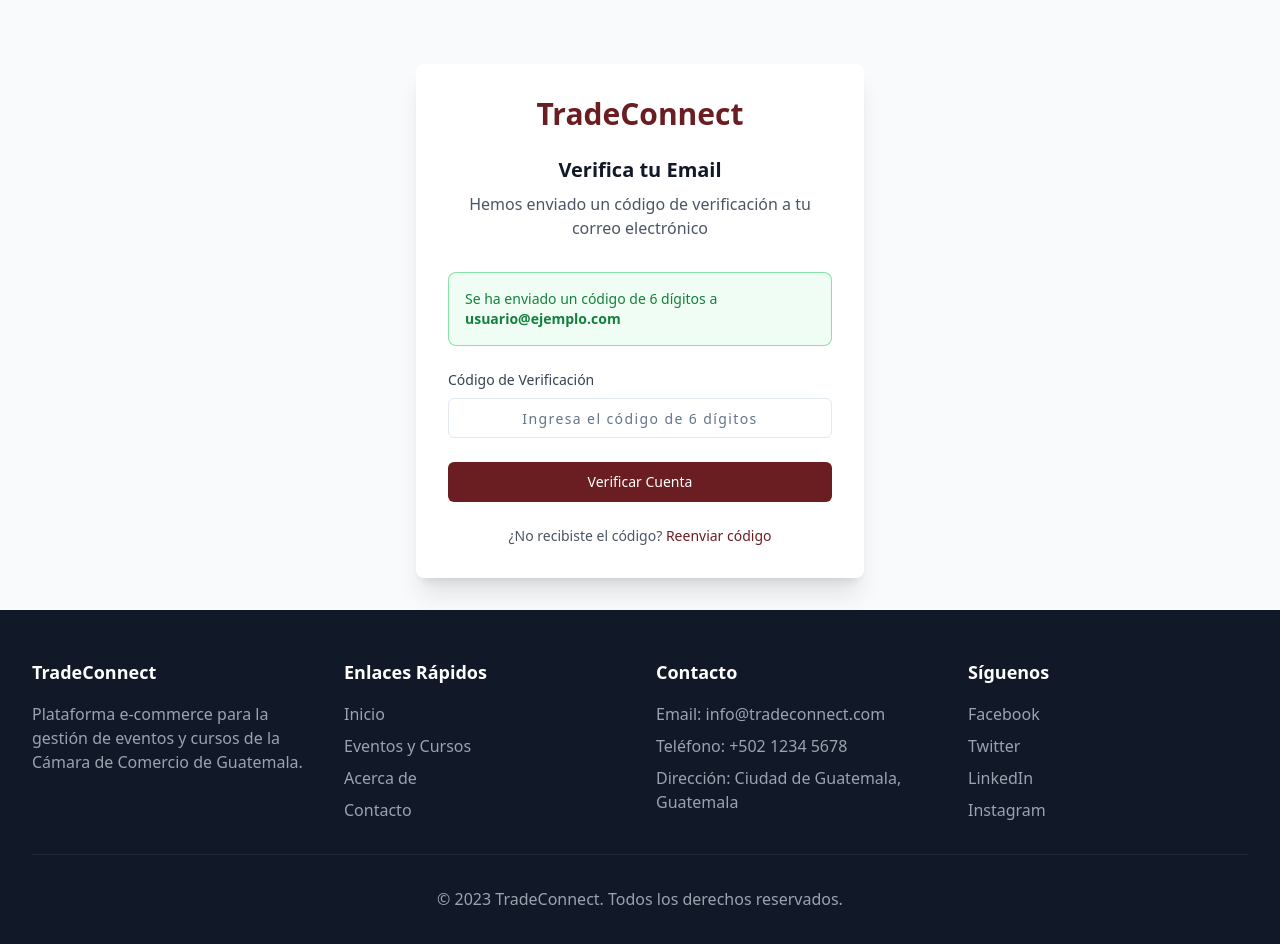
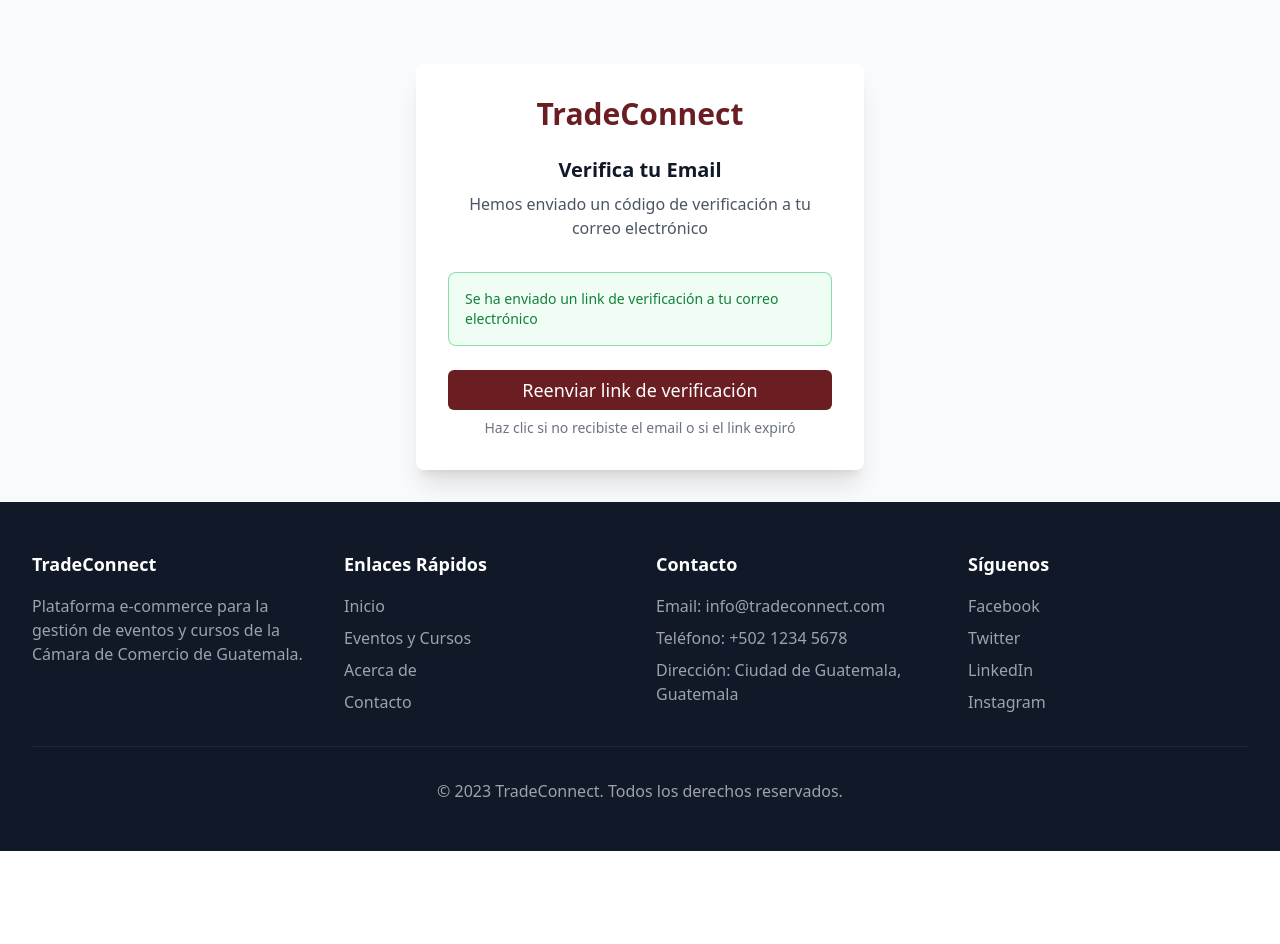
Before and after one commit to NormanSinay/tradeconnect-v1, a React (Vite) app in the folder frontend/: page /verify-email in a window 1280 px wide. Shown: the top 944 px of the page. After the commit the page ends 851 px from the top, so only its background shows below. Built offline with nearby package versions, Linux system fonts and the light colour scheme.

Commit message:
FrontEndv2 -> Autenticación Publicav1 ->Registro Funcionalv2

```diff
--- a/frontend/src/components/auth/VerifyEmailForm.tsx
+++ b/frontend/src/components/auth/VerifyEmailForm.tsx
@@ -1,39 +1,22 @@
 import React, { useState, useEffect } from 'react'
-import { useForm } from 'react-hook-form'
-import { zodResolver } from '@hookform/resolvers/zod'
-import { z } from 'zod'
 import { motion } from 'framer-motion'
 import { useNavigate, useSearchParams } from 'react-router-dom'
 import { Button } from '@/components/ui/button'
-import { Input } from '@/components/ui/input'
 import { Alert, AlertDescription } from '@/components/ui/alert'
 import { useAuthStore } from '@/stores/authStore'
-
-const verifyEmailSchema = z.object({
-  code: z.string().length(6, 'El código debe tener 6 dígitos'),
-})
-
-type VerifyEmailFormData = z.infer<typeof verifyEmailSchema>
 
 const VerifyEmailForm: React.FC = () => {
   const [error, setError] = useState('')
   const [success, setSuccess] = useState('')
   const [resendDisabled, setResendDisabled] = useState(false)
   const [countdown, setCountdown] = useState(0)
-  const { verifyEmail, isLoading } = useAuthStore()
+  const [redirectCountdown, setRedirectCountdown] = useState(5)
+  const { verifyEmail } = useAuthStore()
   const navigate = useNavigate()
   const [searchParams] = useSearchParams()
 
   // Obtener token de la URL si existe
   const tokenFromUrl = searchParams.get('token')
-
-  const {
-    register,
-    handleSubmit,
-    formState: { errors },
-  } = useForm<VerifyEmailFormData>({
-    resolver: zodResolver(verifyEmailSchema),
-  })
 
   useEffect(() => {
     let timer: NodeJS.Timeout
@@ -45,6 +28,17 @@ const VerifyEmailForm: React.FC = () => {
     return () => clearTimeout(timer)
   }, [countdown])
 
+  // Countdown para redirección automática
+  useEffect(() => {
+    let timer: NodeJS.Timeout
+    if (redirectCountdown > 0 && success) {
+      timer = setTimeout(() => setRedirectCountdown(redirectCountdown - 1), 1000)
+    } else if (redirectCountdown === 0 && success) {
+      navigate('/login')
+    }
+    return () => clearTimeout(timer)
+  }, [redirectCountdown, success, navigate])
+
   // Auto-verificar si hay token en la URL
   useEffect(() => {
     if (tokenFromUrl) {
@@ -53,37 +47,20 @@ const VerifyEmailForm: React.FC = () => {
           setError('')
           setSuccess('')
           await verifyEmail(tokenFromUrl)
-          setSuccess('Email verificado exitosamente. Redirigiendo...')
-          setTimeout(() => {
-            navigate('/login')
-          }, 2000)
+          setSuccess('Email verificado exitosamente. Redirigiendo al login...')
         } catch (err) {
           setError(err instanceof Error ? err.message : 'Token de verificación inválido')
         }
       }
       autoVerify()
     }
-  }, [tokenFromUrl, verifyEmail, navigate])
+  }, [tokenFromUrl, verifyEmail])
 
-  const onSubmit = async (data: VerifyEmailFormData) => {
-    try {
-      setError('')
-      setSuccess('')
-      await verifyEmail(data.code)
-      setSuccess('Email verificado exitosamente. Redirigiendo...')
-      setTimeout(() => {
-        navigate('/login')
-      }, 2000)
-    } catch (err) {
-      setError(err instanceof Error ? err.message : 'Código de verificación inválido')
-    }
-  }
-
-  const handleResendCode = async () => {
+  const handleResendLink = async () => {
     setResendDisabled(true)
     setCountdown(60)
-    // TODO: Implementar reenvío de código
-    console.log('Reenviando código de verificación')
+    // TODO: Implementar reenvío de link de verificación
+    console.log('Reenviando link de verificación')
   }
 
   // Si hay token en la URL, mostrar solo el estado de verificación automática
@@ -117,7 +94,6 @@ const VerifyEmailForm: React.FC = () => {
     )
   }
 
-  // Si no hay token, mostrar el formulario manual
   return (
     <motion.div
       initial={{ opacity: 0 }}
@@ -125,65 +101,54 @@ const VerifyEmailForm: React.FC = () => {
       transition={{ delay: 0.5 }}
       className="space-y-6"
     >
+      {/* Estado de verificación automática con token */}
+      {tokenFromUrl && !error && !success && (
+        <div className="text-center">
+          <div className="animate-spin rounded-full h-12 w-12 border-b-2 border-[#6B1E22] mx-auto mb-4"></div>
+          <p className="text-gray-600">Verificando tu email...</p>
+        </div>
+      )}
+
+      {/* Mensaje de éxito con redirección automática */}
+      {success && (
         <Alert variant="success">
           <AlertDescription>
-          Se ha enviado un código de 6 dígitos a <strong>usuario@ejemplo.com</strong>
+            {success} ({redirectCountdown}s)
           </AlertDescription>
         </Alert>
+      )}
 
+      {/* Mensaje de error */}
       {error && (
         <Alert variant="destructive">
           <AlertDescription>{error}</AlertDescription>
         </Alert>
       )}
 
-      {success && (
+      {/* Mensaje informativo cuando no hay token */}
+      {!tokenFromUrl && !error && !success && (
         <Alert variant="success">
-          <AlertDescription>{success}</AlertDescription>
+          <AlertDescription>
+            Se ha enviado un link de verificación a tu correo electrónico
+          </AlertDescription>
         </Alert>
       )}
 
-      <form onSubmit={handleSubmit(onSubmit)} className="space-y-6">
-        <div>
-          <label htmlFor="code" className="block text-sm font-medium text-gray-700 mb-2">
-            Código de Verificación
-          </label>
-          <Input
-            id="code"
-            type="text"
-            placeholder="Ingresa el código de 6 dígitos"
-            maxLength={6}
-            {...register('code')}
-            className={`text-center text-2xl tracking-widest ${errors.code ? 'border-red-500' : ''}`}
-          />
-          {errors.code && (
-            <p className="mt-1 text-sm text-red-600">{errors.code.message}</p>
-          )}
-        </div>
-
+      {/* Botón de reenviar link (más grande) */}
+      <div className="text-center">
         <Button
-          type="submit"
-          className="w-full bg-[#6B1E22] hover:bg-[#8a2b30] text-white"
-          disabled={isLoading}
-        >
-          {isLoading ? 'Verificando...' : 'Verificar Cuenta'}
-        </Button>
-      </form>
-
-      <div className="text-center space-y-2">
-        <p className="text-sm text-gray-600">
-          ¿No recibiste el código?{' '}
-          <button
-            onClick={handleResendCode}
+          onClick={handleResendLink}
           disabled={resendDisabled}
-            className={`font-medium transition-colors ${
+          className={`w-full py-3 text-lg font-medium ${
             resendDisabled
-                ? 'text-gray-400 cursor-not-allowed'
-                : 'text-[#6B1E22] hover:text-[#8a2b30]'
+              ? 'bg-gray-300 text-gray-500 cursor-not-allowed'
+              : 'bg-[#6B1E22] hover:bg-[#8a2b30] text-white'
           }`}
         >
-            {resendDisabled ? `Reenviar en ${countdown}s` : 'Reenviar código'}
-          </button>
+          {resendDisabled ? `Reenviar link en ${countdown}s` : 'Reenviar link de verificación'}
+        </Button>
+        <p className="text-sm text-gray-500 mt-2">
+          Haz clic si no recibiste el email o si el link expiró
         </p>
       </div>
     </motion.div>
```
Lines whose indentation alone changed are shown as unchanged.
